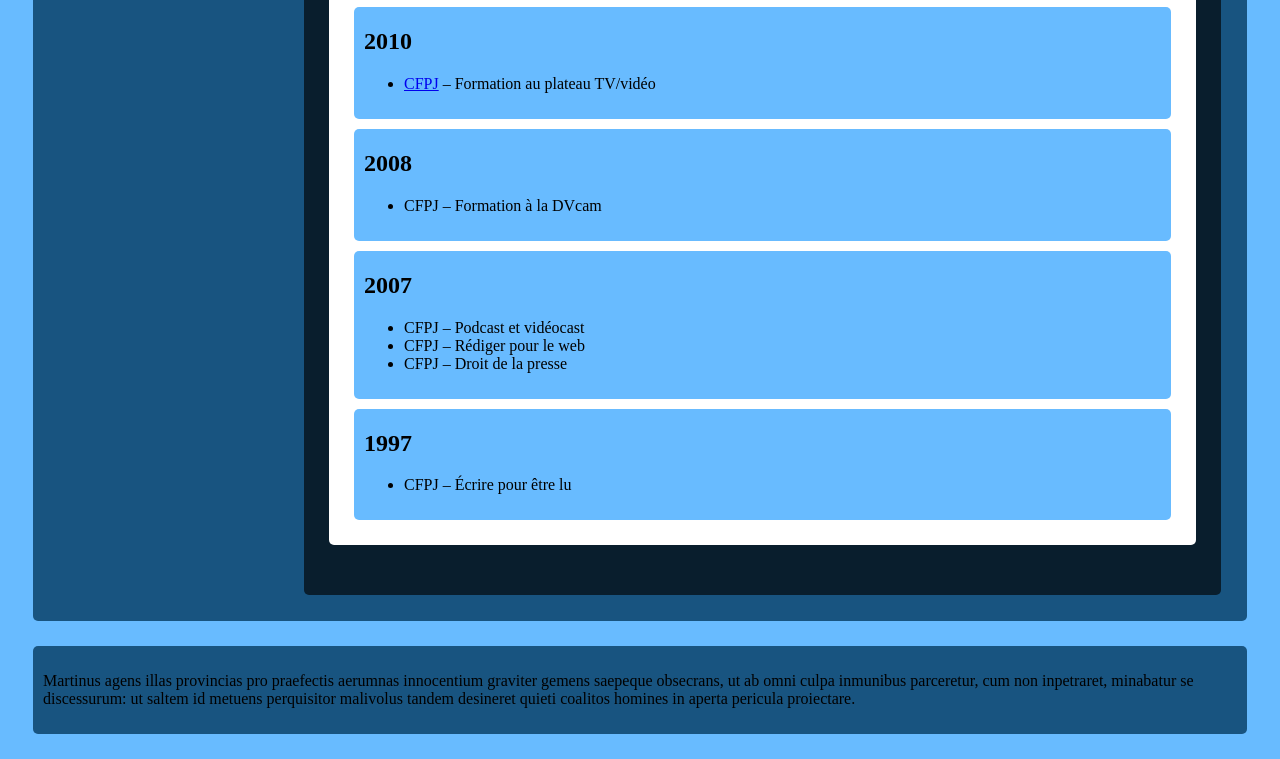
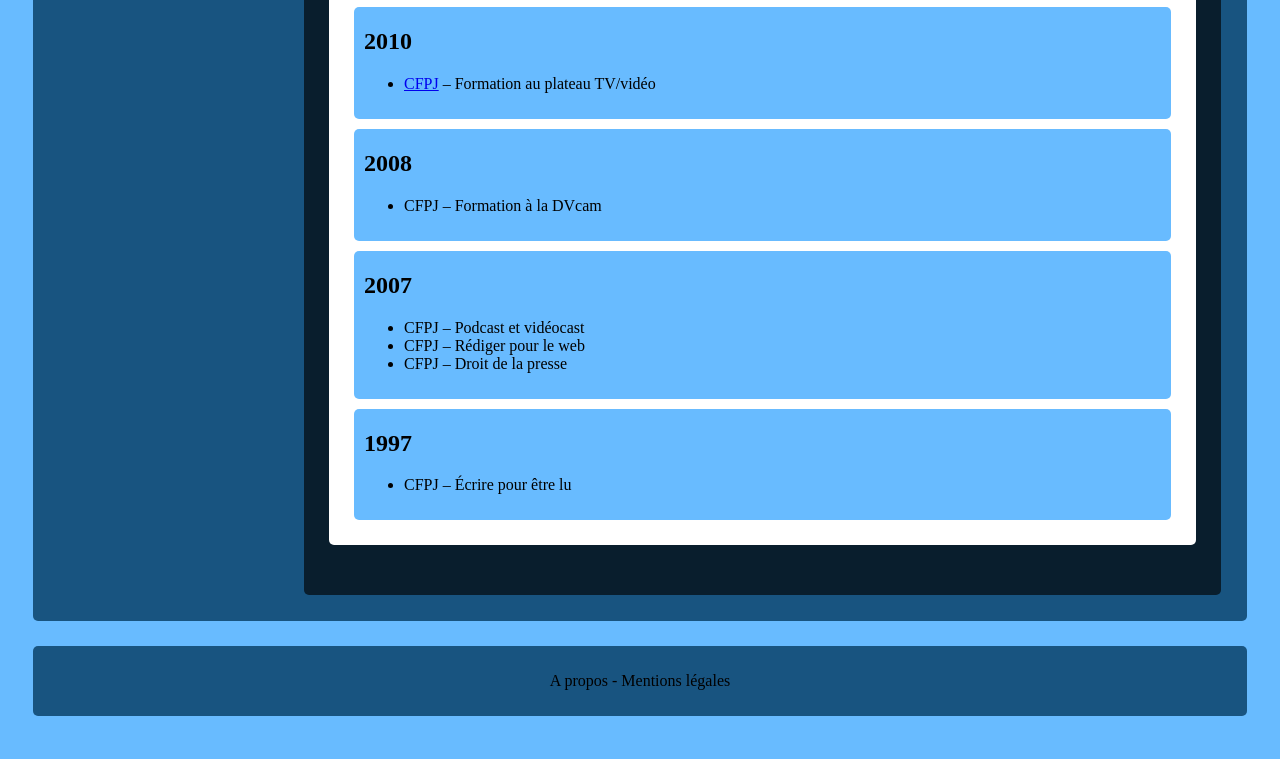
Before and after one commit to thmeme/My_CV_Wild, a plain HTML site: page index.html in a window 1280 px wide. Shown: the part 1623-2382 px from the top of the page. Drawn offline with Linux system fonts and the light colour scheme.

Commit message:
correction dans footer

```diff
--- a/index.html
+++ b/index.html
@@ -137,8 +137,7 @@
     </div>
     </div>
     <div id="footer">
-        <p>Martinus agens illas provincias pro praefectis aerumnas innocentium graviter gemens saepeque obsecrans, ut ab omni culpa inmunibus parceretur, cum non inpetraret, minabatur se discessurum: ut saltem id metuens perquisitor malivolus tandem desineret
-            quieti coalitos homines in aperta pericula proiectare.</p>
+        <p>A propos - Mentions légales</p>
     </div>
 
     <!-- jQuery (necessary for Bootstrap's JavaScript plugins) -->
--- a/stylesheet.css
+++ b/stylesheet.css
@@ -67,6 +67,7 @@ h1 {
   margin: 25px 25px 25px 25px;
   padding: 10px;
   border-radius: 5px;
+  text-align: center;
 }
 #photo {
   width: 100%;
```
